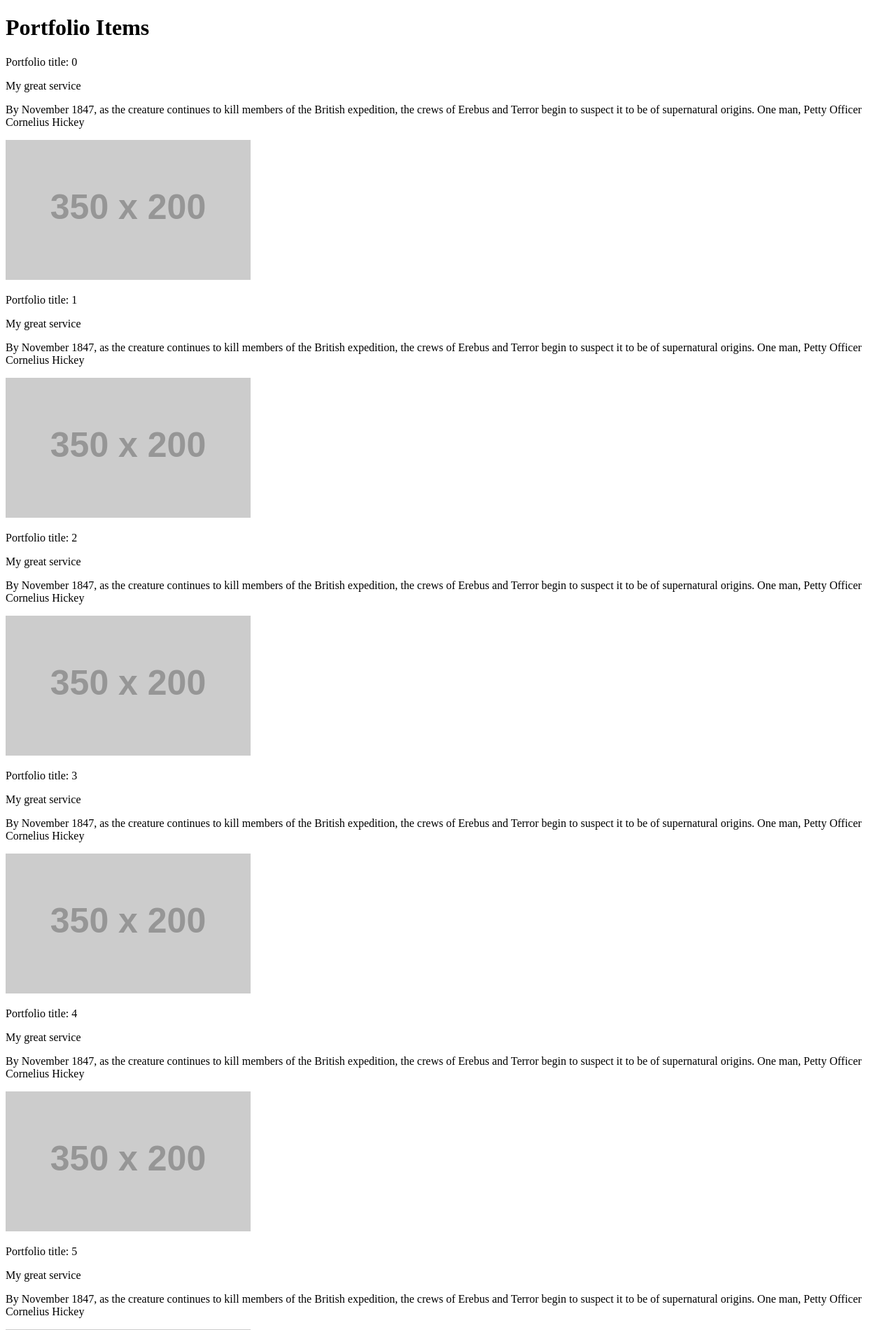
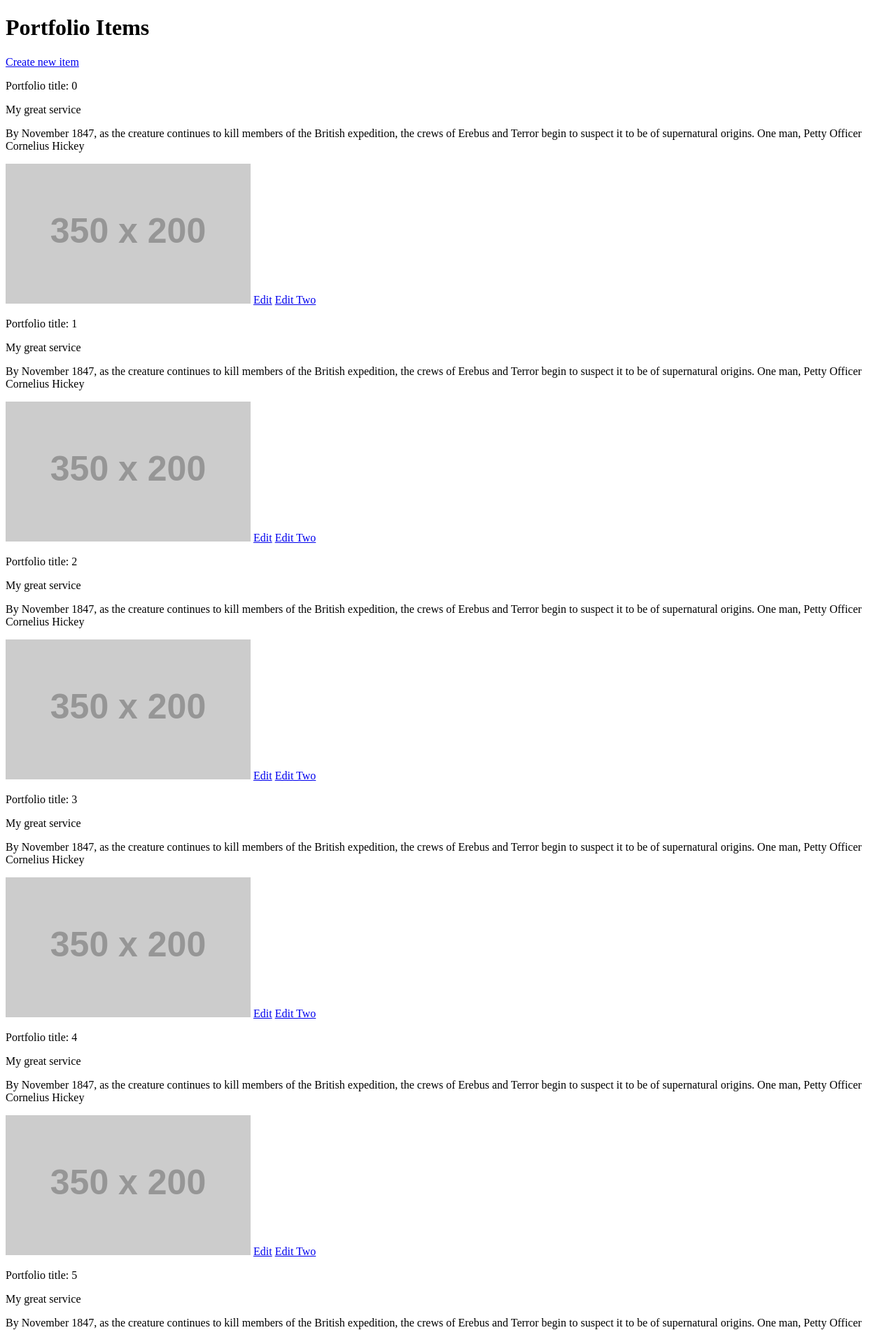
Before and after one commit to sudhanshu7394/DevPortfolio, a Rails app: page /portfolios in a window 1280 px wide. Shown: the top 1901 px of the page at 70% size. Run offline with Rails 7, Linux system fonts and the light colour scheme; data comes from the database, SQL or seed files in the repository; grey boxes labelled with a size stand in for pictures from a placeholder-image service; style sheets or scripts are compiled from the project's sources; some libraries are stand-ins or nearby versions.

Commit message:
added new and edit buttons for portfolios items

```diff
--- a/app/views/portfolios/index.html.erb
+++ b/app/views/portfolios/index.html.erb
@@ -1,8 +1,12 @@
 <h1>Portfolio Items</h1>
+
+<%= link_to "Create new item", new_portfolio_url %>
 
 <% @portfolio_items.each do |portfolio_item| %>
 <p><%= portfolio_item.title %></p>
 <p><%= portfolio_item.subtitle %></p>
 <p><%= portfolio_item.body %></p>
 <%= image_tag portfolio_item.thumb_image unless portfolio_item.thumb_image.nil? %>
+<%= link_to "Edit", edit_portfolio_path(portfolio_item.id) %>
+<a href="/Portfolios/<%= portfolio_item.id %>/edit">Edit Two</a>
 <% end %>
```
